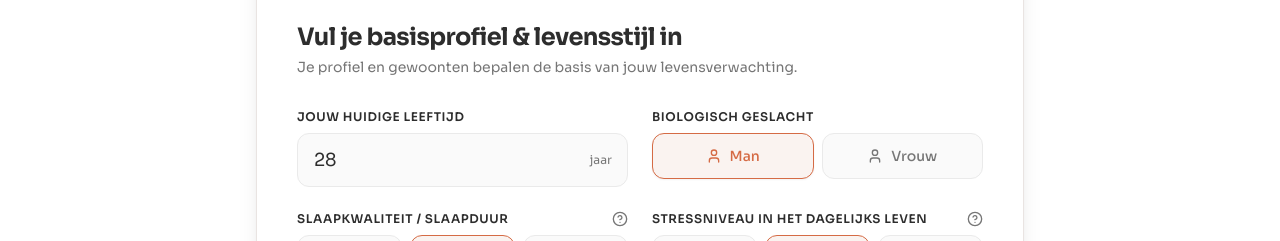
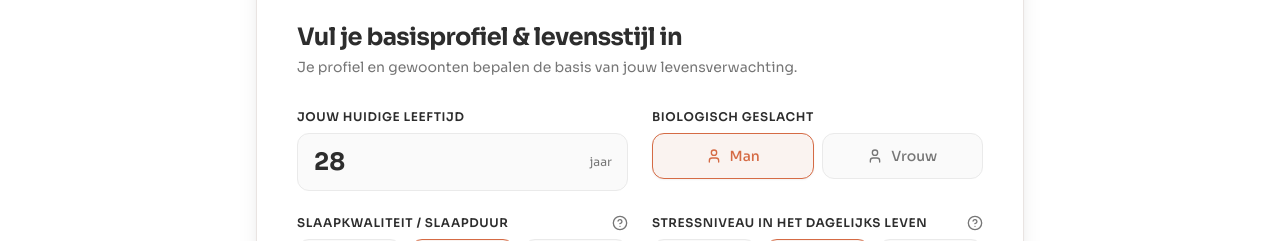
Before and after one commit to bjtromp-GH/Life-Horizon-Website, a React (Vite) app: page / in a window 1280 px wide. Shown: the part 1180-1421 px from the top of the page. Built offline with nearby package versions, Linux system fonts and the light colour scheme.

Commit message:
Make age input values larger and bolder

```diff
--- a/src/components/StatsCalculator.tsx
+++ b/src/components/StatsCalculator.tsx
@@ -151,7 +151,7 @@ export default function StatsCalculator() {
                       max="110"
                       value={inputs.age}
                       onChange={(e) => setInputs({...inputs, age: e.target.value === '' ? '' : parseInt(e.target.value)})}
-                      className="w-full bg-[#FAFAFA] border border-[#EAEAEA] rounded-xl px-4 py-3 text-lg font-mono text-brand-dark focus:outline-none focus:border-brand-orange transition"
+                      className="w-full bg-[#FAFAFA] border border-[#EAEAEA] rounded-xl px-4 py-3 text-xl sm:text-2xl font-bold font-mono text-brand-dark focus:outline-none focus:border-brand-orange transition"
                     />
                     <span className="absolute right-4 font-mono text-xs text-[#767676]">jaar</span>
                   </div>
@@ -329,7 +329,7 @@ export default function StatsCalculator() {
                       value={inputs.careerStartAge}
                       onChange={(e) => setInputs({...inputs, careerStartAge: e.target.value === '' ? '' : parseInt(e.target.value)})}
                       placeholder="Bijv. 22"
-                      className="w-full bg-[#FAFAFA] border border-[#EAEAEA] rounded-xl px-4 py-3 text-lg font-mono text-brand-dark focus:outline-none focus:border-brand-orange transition"
+                      className="w-full bg-[#FAFAFA] border border-[#EAEAEA] rounded-xl px-4 py-3 text-xl sm:text-2xl font-bold font-mono text-brand-dark focus:outline-none focus:border-brand-orange transition"
                     />
                     <span className="absolute right-4 font-mono text-xs text-[#767676]">jaar</span>
                   </div>
@@ -345,7 +345,7 @@ export default function StatsCalculator() {
                       type="text"
                       readOnly
                       value={`${(typeof inputs.age === 'number' ? inputs.age : 28) >= 60 ? 67 : (typeof inputs.age === 'number' ? inputs.age : 28) >= 40 ? 68 : 69} (Auto)`}
-                      className="w-full bg-[#F5F5F5] border border-[#EAEAEA] rounded-xl px-4 py-3 text-lg font-mono text-brand-orange font-bold cursor-not-allowed"
+                      className="w-full bg-[#F5F5F5] border border-[#EAEAEA] rounded-xl px-4 py-3 text-xl sm:text-2xl font-bold font-mono text-brand-orange cursor-not-allowed"
                     />
                     <span className="absolute right-4 font-mono text-xs text-[#767676]">jaar</span>
                   </div>
```
